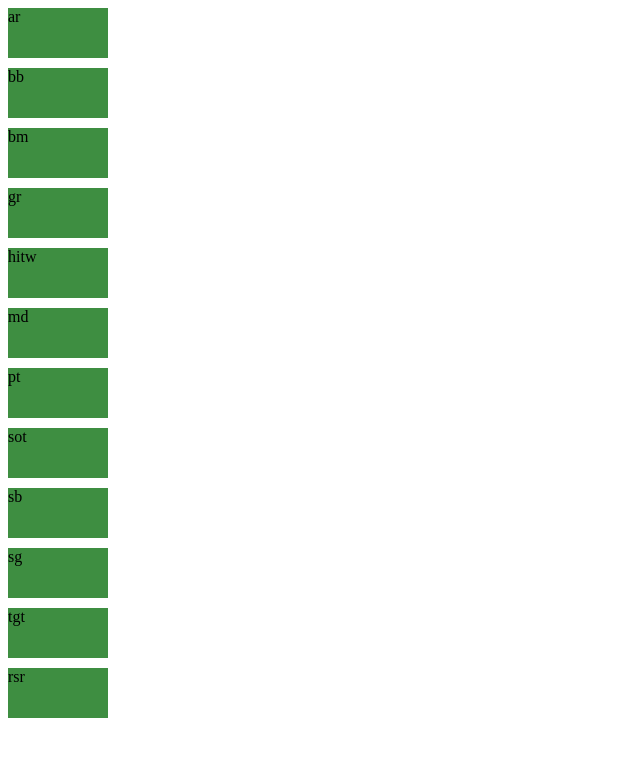
After one commit to roecch/MCC, a Flask app: template templates/event.html in a window 1280 px wide. The commit adds this page. Shown: the top 757 px of the page, without its empty margins (0-640 px from the left). Run offline with Flask 2, Linux system fonts and the light colour scheme; the template is opened without the code that fills it, so the values that code supplies are empty; parts of the project's set-up code (start-up, migrations or seed data) failed here and were passed over; some libraries are stand-ins or nearby versions.

Commit message:
some updates

```diff
--- a/python/games/GameInterface.py
+++ b/python/games/GameInterface.py
@@ -1,4 +1,4 @@
-from zope.interface import interfacemethod
+# from zope.interface import interfacemethod
 from python.games.GameAbstract import GameAbstract
 
 
@@ -6,6 +6,6 @@ class GameInterface(GameAbstract):
     def getKeyFromNum(self, num: int, keys):
         pass
 
-    @interfacemethod
+    # @interfacemethod
     def calc(self, cur, player: str, mccnum: str) -> int:
         pass
--- a/python/games/KillsInterface.py
+++ b/python/games/KillsInterface.py
@@ -1,9 +1,9 @@
-from zope.interface import interfacemethod
+# from zope.interface import interfacemethod
 
 from python.games.GameInterface import GameInterface
 
 
 class KillsInterface(GameInterface):
-    @interfacemethod
+    # @interfacemethod
     def perKill(self):
         pass
--- a/python/games/RaceInterface.py
+++ b/python/games/RaceInterface.py
@@ -1,9 +1,9 @@
-from zope.interface import interfacemethod
+# from zope.interface import interfacemethod
 
 from python.games.GameInterface import GameInterface
 
 
 class RaceInterface(GameInterface):
-    @interfacemethod
+    # @interfacemethod
     def placementPts(self):
         pass
--- a/python/games/SurvivalGames.py
+++ b/python/games/SurvivalGames.py
@@ -1,16 +1,17 @@
 from python.games.GameAbstract import GameAbstract
 from python.games.KillsInterface import KillsInterface
 from python.games.SurvivalInterface import SurvivalInterface
-
+from python.constants import
 
 class SurvivalGames(SurvivalInterface, KillsInterface):
     def __init__(self):
+        last_key = '19-' cur_latest_event
         self.surv = {"1-9": (10, [150]),
                      "10-14": (8, [150]),
                      "15-16": (8, [100]),
                      "17": (5, [650, 610, 570, 530, 490, 450, 410, 370, 330, 290]),
                      "18": (5, [750, 700, 660, 620, 580, 540, 500, 460, 420, 380]),
-                     "19-22": (3, [650, 600, 560, 520, 480, 450, 420, 390, 360, 330])}
+                     last_key: (3, [650, 600, 560, 520, 480, 450, 420, 390, 360, 330])}
         self.kill = {"1-3": 50,
                      "4-9": 60,
                      "10-16": 100,
--- a/python/games/SurvivalInterface.py
+++ b/python/games/SurvivalInterface.py
@@ -1,9 +1,9 @@
-from zope.interface import interfacemethod
+# from zope.interface import interfacemethod
 
 from python.games.GameInterface import GameInterface
 
 
 class SurvivalInterface(GameInterface):
-    @interfacemethod
+    # @interfacemethod
     def perSurvival(self):
         pass
--- a/requirements.txt
+++ b/requirements.txt
@@ -9,3 +9,4 @@ beautifulsoup4~=4.11.1
 Jinja2~=3.1.2
 zipp~=3.8.1
 Flask~=2.1.3
+Zope~=5.5.2
--- a/static/constants.js
+++ b/static/constants.js
@@ -24,6 +24,7 @@ const all_players = ['5up', 'antfrost', 'asnazum', 'awesamdude', 'badboyhalo',
 
 function getPlayerImgMap()
 {
+  let start = performance.now()
   let map = new Map();
   fetch("/static/list_of_images.json")
   .then(response => {
@@ -41,5 +42,8 @@ function getPlayerImgMap()
       map.set(line.substr(0, line.indexOf(':')), line.substr(line.indexOf(':') + 1))
     });
   });
+  let end = performance.now()
+
+  console.log("" + (end - start))
   return map;
 }
--- a/static/styles/main.css
+++ b/static/styles/main.css
@@ -376,3 +376,24 @@
     width: 240px;
     height: 372px;
 }
+
+.ranking {
+    align-content: center;
+    height: 100%;
+}
+
+.team-placement {
+
+}
+
+.game-icon {
+    background-color: #3e8e41;
+    width: 100px;
+    height: 50px;
+    margin-bottom: 10px;
+}
+
+#game-choices {
+    align-content: center;
+    height: 100%;
+}
--- /dev/null
+++ b/templates/event.html
@@ -0,0 +1,109 @@
+<!DOCTYPE html>
+<html lang="en">
+<head>
+    <meta charset="UTF-8">
+    <title>Title</title>
+    <link rel="stylesheet" type="text/css" href="../static/styles/main.css">
+</head>
+<body>
+<div class="ranking" id="ranking">
+    <div class="team-placement" id="team-placement-1">
+        <div class="placement-holder" id="placement-holder-1">
+
+        </div>
+        <div class="placement-pts" id="placement-pts-1">
+
+        </div>
+    </div>
+    <div class="team-placement" id="team-placement-2">
+        <div class="placement-holder" id="placement-holder-2">
+
+        </div>
+        <div class="placement-pts" id="placement-pts-2">
+
+        </div>
+    </div>
+    <div class="team-placement" id="team-placement-3">
+        <div class="placement-holder" id="placement-holder-3">
+
+        </div>
+        <div class="placement-pts" id="placement-pts-3">
+
+        </div>
+    </div>
+    <div class="team-placement" id="team-placement-4">
+        <div class="placement-holder" id="placement-holder-4">
+
+        </div>
+        <div class="placement-pts" id="placement-pts-4">
+
+        </div>
+    </div>
+    <div class="team-placement" id="team-placement-5">
+        <div class="placement-holder" id="placement-holder-5">
+
+        </div>
+        <div class="placement-pts" id="placement-pts-5">
+
+        </div>
+    </div>
+    <div class="team-placement" id="team-placement-6">
+        <div class="placement-holder" id="placement-holder-6">
+
+        </div>
+        <div class="placement-pts" id="placement-pts-6">
+
+        </div>
+    </div>
+    <div class="team-placement" id="team-placement-7">
+        <div class="placement-holder" id="placement-holder-7">
+
+        </div>
+        <div class="placement-pts" id="placement-pts-7">
+
+        </div>
+    </div>
+    <div class="team-placement" id="team-placement-8">
+        <div class="placement-holder" id="placement-holder-8">
+
+        </div>
+        <div class="placement-pts" id="placement-pts-8">
+
+        </div>
+    </div>
+    <div class="team-placement" id="team-placement-9">
+        <div class="placement-holder" id="placement-holder-9">
+
+        </div>
+        <div class="placement-pts" id="placement-pts-9">
+
+        </div>
+    </div>
+    <div class="team-placement" id="team-placement-10">
+        <div class="placement-holder" id="placement-holder-10">
+
+        </div>
+        <div class="placement-pts" id="placement-pts-10">
+
+        </div>
+    </div>
+</div>
+<div id="graph">
+
+</div>
+<div id="game-choices">
+    <div id="ar-choice" class="game-icon"> ar</div>
+    <div id="bb-choice" class="game-icon"> bb</div>
+    <div id="bm-choice" class="game-icon"> bm</div>
+    <div id="gr-choice" class="game-icon"> gr</div>
+    <div id="hitw-choice" class="game-icon"> hitw</div>
+    <div id="md-choice" class="game-icon"> md</div>
+    <div id="pt-choice" class="game-icon"> pt</div>
+    <div id="sot-choice" class="game-icon"> sot</div>
+    <div id="sb-choice" class="game-icon"> sb</div>
+    <div id="sg-choice" class="game-icon"> sg</div>
+    <div id="tgt-choice" class="game-icon"> tgt</div>
+    <div id="rsr-choice" class="game-icon"> rsr</div>
+</div>
+</body>
+</html>
--- a/templates/index.html
+++ b/templates/index.html
@@ -1,7 +1,4 @@
 <!DOCTYPE html>
-<?php
-    $db = mysqli_connect('localhost','root','Iamc00l!rsb897h4','mcc');
-?>
 <html lang="en">
 <head>
     <style>
@@ -23,7 +20,6 @@
             <div class="active"> Players</div>
         </div>
     </div>
-
     <div class="right">
         <div id="builder">
             <div id="checkbox-holders">
```
Also changed, not shown: python/Player.py (+11 -4 lines), python/games/ParkourTag.py (+15 -14 lines), scripts/updating_html.py (deleted, +0 -29 lines), static/app.js (+26 -5 lines), scripts/retrieve_sql.py (deleted), 2 other files.
